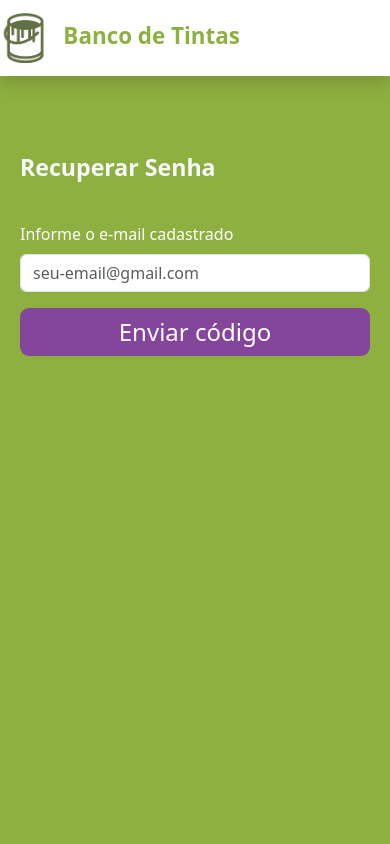
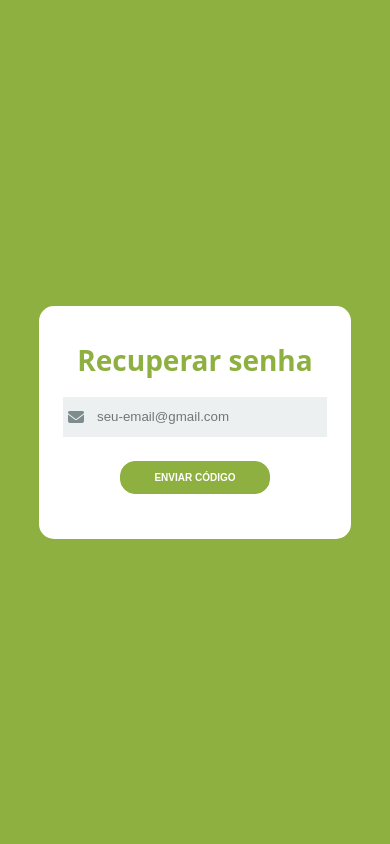
Before and after one commit to kamyllevictoria/banco_de_tintas_01, a PHP site: page /RecuperarSenha/recuperar_senha.html in a window 390 px wide. Run offline with PHP 8.4, Linux system fonts and the light colour scheme; some libraries are stand-ins or nearby versions.

Commit message:
style: new design

```diff
--- a/RecuperarSenha/recuperar-senha.css
+++ b/RecuperarSenha/recuperar-senha.css
@@ -1,55 +1,162 @@
-body,
-html {
-  height: 100%;
+* {
   margin: 0;
   padding: 0;
-  background-color: #8eb041;
+  box-sizing: border-box;
+}
+body {
+  font-family: system-ui, -apple-system, "Segoe UI", Roboto, "Helvetica Neue",
+    Arial, "Noto Sans", sans-serif;
 }
 
-.recuperar-senha{
-  overflow: hidden;
-}
-.img-col {
+.container {
+  display: flex;
+  justify-content: center;
+  align-items: center;
   height: 100vh;
+  background-color: #ecf0f1;
 }
 
-.img-fluid {
-  object-fit: cover;
+.content {
+  background-color: #ffff;
+  border-radius: 15px;
+  width: 960px;
+  height: 80%;
+  justify-content: space-between;
+  align-items: center;
+  position: relative;
+}
+.content::before {
+  content: "";
+  position: absolute;
+  background-color: #8EB041;
+  width: 40%;
   height: 100%;
-  width: 100%;
+  border-bottom-left-radius: 15px;
+  border-top-left-radius: 15px;
+
+  left: 0;
+}
+.first-column {
+  text-align: center;
+  width: 40%;
+  z-index: 0;
+}
+.first-content {
+  display: flex;
+  position: absolute;
+}
+.title {
+  font-size: 28px;
+  font-weight: bold;
+}
+.title-primary {
+  color: #ffff;
+}
+.title-second {
+  color: #8EB041;
+}
+.description {
+  font-size: 14px;
+  font-weight: 300;
+  line-height: 30px;
+}
+.description-primary {
+  color: #ffff;
 }
 
+.second-column {
+  width: 60%;
+  display: flex;
+  flex-direction: column;
+  align-items: center;
+}
+.input-text {
+  height: 40px;
+  width: 100%;
+  border: none;
+  padding-left: 8px;
+  background-color: #ecf0f1;
+}
+.label-input {
+  background-color: #ecf0f1;
+  display: flex;
+  align-items: center;
+  margin: 8px;
+}
+.icon-modify {
+  color: #7f8c8d;
+  padding: 0 5px;
+}
+.label-text {
+  margin: 8px;
+  font-size: 16px;
+  color: #7f8c8d;
+}
+.btn {
+  border-radius: 15px;
+  text-transform: uppercase;
+  color: #ffff;
+  font-size: 10px;
+  cursor: pointer;
+  font-weight: bold;
+  width: 150px;
+  align-self: center;
+  border-width: 0px;
+  margin-top: 1rem;
+}
 .btn-primary {
-  background-color: #84469b;
-  border: none;
-  border-radius: 9px;
-  height: 48px;
-  font-size: 24px;
+  background-color: #8EB041;
+  border: 1px solid #8EB041;
+  padding: 10px;
+  transition: background-color 0.5s;
+}
+.btn-primary:hover {
+  background-color: #ffff;
+  color: #8EB041;
+  border: 1px solid #8EB041;
+}
+.first-content .second-column {
+  order: 1;
+  margin: 15px 0;
 }
 
-.btn:hover {
-  background-color: darkslateblue;
+.form-sign-in {
+  width: 400px;
+  padding: 10px;
+}
+form {
+  display: flex;
+  flex-direction: column;
 }
 
-.form-label {
-  color: #fff;
-}
+/* mobile --------------------------------------------------- */
 
-.container-fluid {
-  padding: 0;
-}
+@media screen and (max-width: 1040px) {
+  .container{
+    background-color: #8EB041;
+  }
+  .content {
+    width: 80%;
+    height: auto;
+    flex-direction: column;
+  }
 
-header,
-.navbar {
-  background-color: #ffff;
-}
-
-@media (max-width: 766px) {
-  .div-img {
+  .content::before {
     display: none;
   }
-  .container-fluid {
-    padding-top: 130px;
-    width: 350px;
+
+  .first-column {
+    display: none;
+  }
+
+  .second-column {
+    width: 100%;
+    padding: 20px;
   }
 }
+@media screen and (max-width: 540px) {
+  .form-sign-in {
+    width: 300px;
+    padding: 10px;
+  }
+}
--- a/RecuperarSenha/recuperar_senha.html
+++ b/RecuperarSenha/recuperar_senha.html
@@ -4,79 +4,40 @@
 <head>
     <meta charset="UTF-8">
     <meta name="viewport" content="width=device-width, initial-scale=1.0">
-
-    <!-- fonte -->
-    <link rel="preconnect" href="https://fonts.googleapis.com">
-    <link rel="preconnect" href="https://fonts.gstatic.com" crossorigin>
-    <link href="https://fonts.googleapis.com/css2?family=Roboto:wght@300;400;700&display=swap" rel="stylesheet">
-
-    <link rel="shortcut icon" href="./icones/balde_tinta.png" type="image/x-icon">
-
-    <!-- Bootstrap -->
-    <link href="https://cdn.jsdelivr.net/npm/bootstrap@5.3.3/dist/css/bootstrap.min.css" rel="stylesheet"
-        integrity="sha384-QWTKZyjpPEjISv5WaRU9OFeRpok6YctnYmDr5pNlyT2bRjXh0JMhjY6hW+ALEwIH" crossorigin="anonymous">
-
     <!-- CSS -->
     <link rel="stylesheet" href="recuperar-senha.css">
-    <link rel="stylesheet" href="../css/navbarDeslog.css">
 
     <!-- FontAwesome -->
     <link href="https://cdnjs.cloudflare.com/ajax/libs/font-awesome/6.6.0/css/all.min.css" rel="stylesheet">
-    <!-- Scripts -->
-    <script src="https://code.jquery.com/jquery-3.7.1.min.js"
-        integrity="sha256-/JqT3SQfawRcv/BIHPThkBvs0OEvtFFmqPF/lYI/Cxo=" crossorigin="anonymous"></script>
-    <script src="https://cdn.jsdelivr.net/npm/@popperjs/core@2.11.8/dist/umd/popper.min.js"
-        integrity="sha384-I7E8VVD/ismYTF4hNIPjVp/Zjvgyol6VFvRkX/vR+Vc4jQkC+hVqc2pM8ODewa9r"
-        crossorigin="anonymous"></script>
-    <script src="https://cdn.jsdelivr.net/npm/bootstrap@5.3.3/dist/js/bootstrap.bundle.min.js"
-        integrity="sha384-YvpcrYf0tY3lHB60NNkmXc5s9fDVZLESaAA55NDzOxhy9GkcIdslK1eN7N6jIeHz"
-        crossorigin="anonymous"></script>
-
     <!-- Javascritp -->
     <script src="./js/scripts.js"></script>
 
-    <link rel="shortcut icon" href="imagens/Logo.png" type="image/x-icon">
-
+    <link rel="shortcut icon" href="../imagens/Logo.png" type="image/x-icon">
     <title>Banco de Tintas | Recuperar Senha</title>
 </head>
 
-<body class="recuperar-senha">
-    <header>
-        <div class="container" id="nav-container">
-            <nav class="navbar navbar-expand-lg fixed-top shadow">
-                <a href="#" class="navbar-brand">
-                    <img id="logo" src="../imagens/Logo.png" alt="Banco de Tintas"> Banco de Tintas
-                </a>
-
-            </nav>
-        </div>
-    </header>
-
-    <div class="container-fluid">
-        <div class="row">
-            <div class="col-12 col-md-3 d-flex align-items-center fundo_login"></div>
-            <div class="col-12 col-md-3 d-flex align-items-center fundo_login">
-                <main class=" w-100 m-auto form-container">
-                    <form action="">
-                        <h1 class="h3 mb-3 fw-bold text-light py-4">Recuperar Senha</h1>
-
-                        <div class="mb-3">
-                            <label for="formInput" class="form-label">Informe o e-mail cadastrado</label>
-                            <input type="email" class="form-control" id="email" placeholder="seu-email@gmail.com" required>
-                        </div>
-
-                        <button class="btn btn-primary w-100" onclick="window.location.href='codigo.html'">Enviar código</button>
-
+<body>
+    <div class="container">
+        <div class="content first-content">
+            <div class="first-column">
+                <h2 class="title title-primary">Olá, esquecidinho(a)!</h2>
+                <p class="description description-primary">Informe o e-mail cadastrado</p>
+                <p class="description description-primary">e bora recuperar essa senha</p>
+            </div>
+            <div class="second-column">
+                <h2 class="title title-second">Recuperar senha</h2>
+                <div class="form-sign-in">
+                    <form action="" >
+                        <label class="label-input" for="">
+                            <i class="fa-solid fa-envelope icon-modify"></i>
+                            <input class="input-text" type="email" id="floatingInput" placeholder="seu-email@gmail.com" name="email" required>
+                        </label>
+                        <button class="btn btn-primary" type="submit">Enviar código</button>
                     </form>
-                </main>
-            </div>
-
-            <div class="col-12 col-md-6 img-col p-0 div-img">
-                <img src="../imagens/img6.avif" class="img-fluid" alt="Imagem 6">
+                </div>
             </div>
         </div>
     </div>
-
 </body>
 
 </html>
```
Also changed, not shown: RecuperarSenha/codigo.css (deleted, +0 -77 lines), RecuperarSenha/codigo.html (deleted, +0 -90 lines), RecuperarSenha/nova-senha.css (+139 -41 lines), RecuperarSenha/nova_senha.html (+21 -58 lines).
